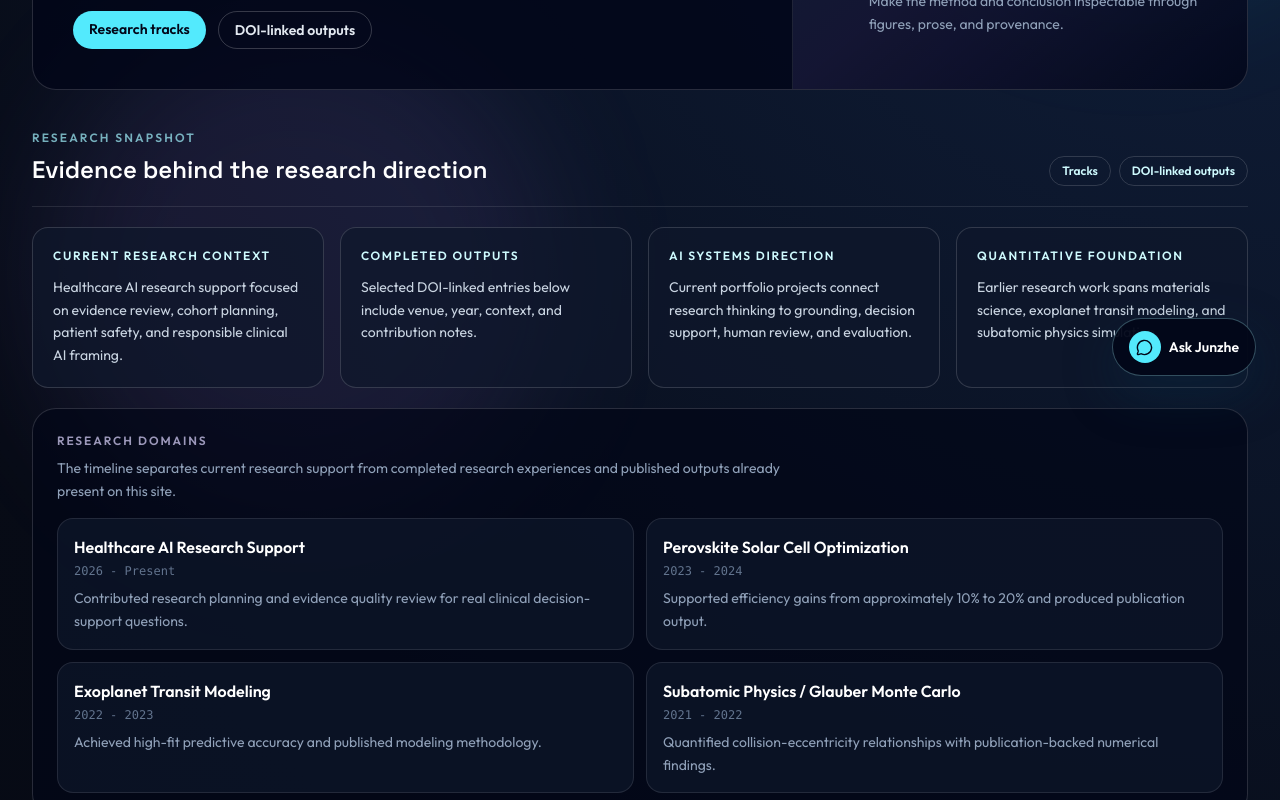
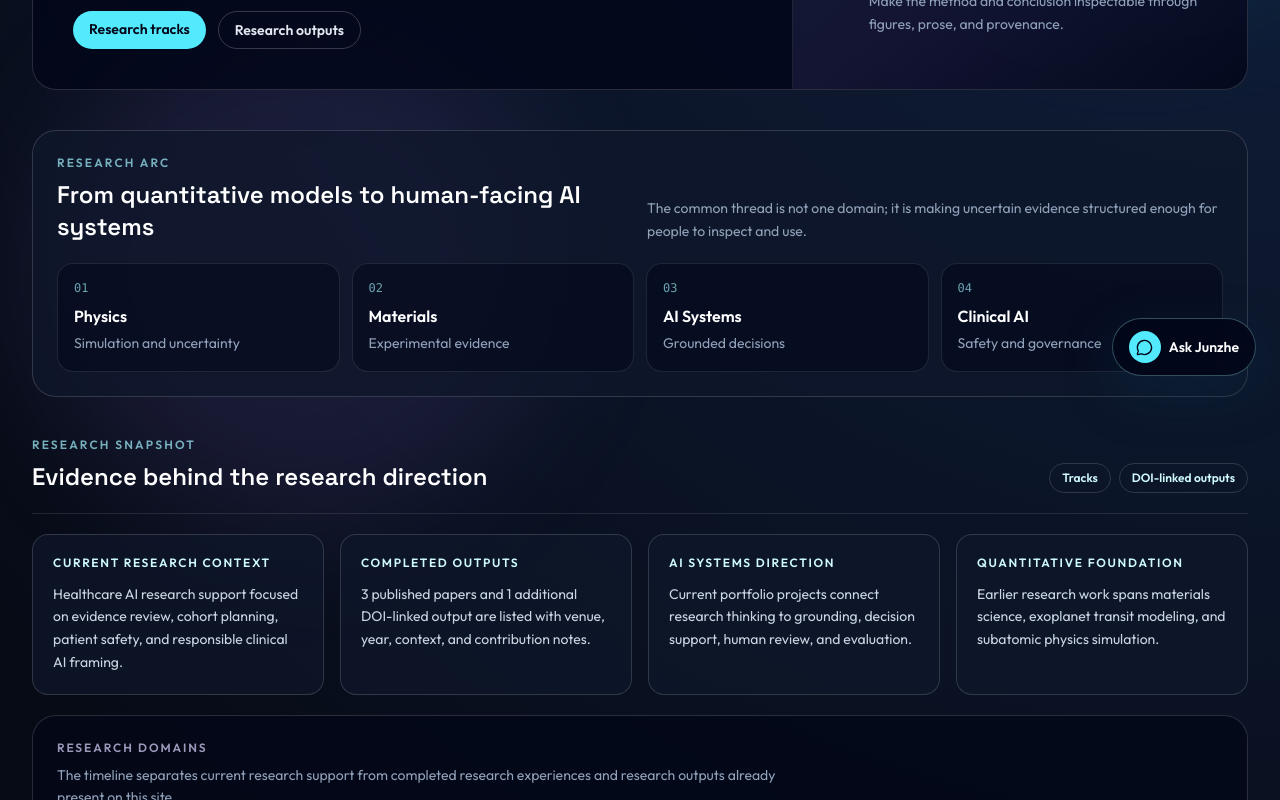
Before and after one commit to JunzheShi0702/personal-website, a React (Vite) app in the folder client/: page /research in a window 1280 px wide. Shown: the part 400-1200 px from the top of the page. Built offline with nearby package versions, Linux system fonts and the light colour scheme.

Commit message:
update layout

```diff
--- a/client/src/content/siteContent.ts
+++ b/client/src/content/siteContent.ts
@@ -18,6 +18,9 @@ export type Publication = {
   researchTrack: string
   link?: string
 }
+
+export const publishedPaperCount = 3
+export const additionalDoiOutputCount = 1
 
 export type ProjectLink = {
   label: string
@@ -50,7 +53,7 @@ export const homepagePathways = [
   {
     title: 'Projects',
     description:
-      'Inspect flagship AI systems, public evidence, and selected engineering experience.',
+      'Inspect featured AI systems, public evidence, and selected engineering experience.',
     to: '/projects',
   },
   {
@@ -70,7 +73,7 @@ export const homepagePathways = [
 export const flagshipProjects: FlagshipProject[] = [
   {
     title: 'Atlas',
-    eyebrow: 'Public demo + case study · Decision support',
+    eyebrow: 'Featured system · public demo and case study',
     summary:
       'AI-assisted course search and schedule planning with constraint-aware recommendations, auditability, and retrieval over JHU course data.',
     researchRelevance:
@@ -97,7 +100,7 @@ export const flagshipProjects: FlagshipProject[] = [
   },
   {
     title: 'LaunchStack',
-    eyebrow: 'Public flagship · Human-AI collaboration',
+    eyebrow: 'Featured system · Human-AI collaboration',
     summary:
       'Open-source founder knowledge graph and AI workflow platform for grounded answers, controlled rewriting, and research-to-campaign generation.',
     researchRelevance:
@@ -148,9 +151,9 @@ export const researchTracks: ResearchTrack[] = [
   {
     id: 'healthcare-ai',
     title: 'Healthcare AI Research Support',
-    period: '2026 - Present',
+    period: 'Current research support',
     question:
-      'Data Science for Psychiatry Lab: REACH-oriented cohort planning for thyroid hormone prescribing patterns in psychiatric contexts.',
+      'REACH-oriented cohort planning for thyroid hormone prescribing patterns in psychiatric contexts.',
     contribution:
       'Supported cohort planning and evidence review, with attention to patient safety, confounding factors, and responsible clinical AI use.',
     methods: [
@@ -175,7 +178,7 @@ export const researchTracks: ResearchTrack[] = [
       'Manuscript and review co-authoring',
     ],
     outcome:
-      'Supported efficiency gains from approximately 10% to 20% and produced publication output.',
+      'Supported device-performance interpretation, workflow refinement, and publication output.',
   },
   {
     id: 'exoplanet',
@@ -191,7 +194,7 @@ export const researchTracks: ResearchTrack[] = [
       'Visualization with Matplotlib',
     ],
     outcome:
-      'Achieved high-fit predictive accuracy and published modeling methodology.',
+      'Built curve-fitting and residual-analysis workflows for published modeling methodology.',
   },
   {
     id: 'subatomic',
@@ -204,7 +207,7 @@ export const researchTracks: ResearchTrack[] = [
     methods: [
       'ROOT on Ubuntu Linux',
       'Harmonic-level asymmetry optimization',
-      '10,000+ collision simulation analysis',
+      'Large-scale collision simulation analysis',
     ],
     outcome:
       'Quantified collision-eccentricity relationships with publication-backed numerical findings.',
--- a/client/src/features/assistant/ChatWidget.tsx
+++ b/client/src/features/assistant/ChatWidget.tsx
@@ -7,10 +7,10 @@ import remarkGfm from 'remark-gfm'
 import { useAssistant } from './useAssistant'
 
 const starterQuestions = [
-  'What projects has Junzhe built?',
-  'What are Junzhe’s research interests?',
-  'Tell me about Atlas.',
-  'What AI/ML experience does Junzhe have?',
+  'Show me Atlas evidence links.',
+  'What did Junzhe build in LaunchStack?',
+  'Which project links can I inspect?',
+  'How does research connect to the projects?',
   'How can I contact Junzhe?',
 ]
 
--- a/client/src/pages/ProjectsPage.tsx
+++ b/client/src/pages/ProjectsPage.tsx
@@ -37,7 +37,7 @@ export function ProjectsPage() {
           AI systems, engineering judgment, and evidence you can inspect.
         </h1>
         <p className="mt-5 max-w-3xl text-base leading-relaxed text-slate-300 md:text-lg">
-          Start with the flagship systems, then scan selected engineering
+          Start with the featured systems, then scan selected engineering
           experience that demonstrates implementation maturity and systems judgment.
         </p>
         <div className="mt-7 flex flex-wrap gap-3">
@@ -45,7 +45,7 @@ export function ProjectsPage() {
             href="#flagship"
             className="rounded-full bg-cyan-300 px-4 py-2 text-sm font-semibold text-slate-950 transition hover:bg-cyan-200"
           >
-            Flagship projects
+            Featured projects
           </a>
           <a
             href="#experience"
@@ -58,7 +58,7 @@ export function ProjectsPage() {
 
       <section id="flagship" className="space-y-5 scroll-mt-28">
         <SectionTitle
-          eyebrow="Flagship Projects"
+          eyebrow="Featured Projects"
           title="Built systems with visible evidence"
           subtitle="These are the strongest inspectable projects. Each card gives several ways to inspect the system before opening the full case study."
         />
--- a/client/src/pages/ResearchPage.tsx
+++ b/client/src/pages/ResearchPage.tsx
@@ -1,5 +1,10 @@
 import { ArrowUpRight } from 'lucide-react'
-import { publications, researchTracks } from '../content/siteContent'
+import {
+  additionalDoiOutputCount,
+  publications,
+  publishedPaperCount,
+  researchTracks,
+} from '../content/siteContent'
 
 const methodThreads = [
   {
@@ -25,7 +30,7 @@ const researchSnapshot = [
   {
     label: 'Completed outputs',
     value:
-      'Selected DOI-linked entries below include venue, year, context, and contribution notes.',
+      `${publishedPaperCount} published papers and ${additionalDoiOutputCount} additional DOI-linked output are listed with venue, year, context, and contribution notes.`,
   },
   {
     label: 'AI systems direction',
@@ -36,6 +41,25 @@ const researchSnapshot = [
     label: 'Quantitative foundation',
     value:
       'Earlier research work spans materials science, exoplanet transit modeling, and subatomic physics simulation.',
+  },
+]
+
+const researchArc = [
+  {
+    label: 'Physics',
+    detail: 'Simulation and uncertainty',
+  },
+  {
+    label: 'Materials',
+    detail: 'Experimental evidence',
+  },
+  {
+    label: 'AI Systems',
+    detail: 'Grounded decisions',
+  },
+  {
+    label: 'Clinical AI',
+    detail: 'Safety and governance',
   },
 ]
 
@@ -68,7 +92,7 @@ export function ResearchPage() {
                 href="#publications"
                 className="rounded-full border border-white/20 px-4 py-2 text-sm font-semibold text-slate-200 transition hover:border-cyan-200/60 hover:text-white"
               >
-                DOI-linked outputs
+                Research outputs
               </a>
             </nav>
           </div>
@@ -93,6 +117,39 @@ export function ResearchPage() {
               ))}
             </div>
           </div>
+        </div>
+      </section>
+
+      <section className="rounded-3xl border border-white/15 bg-slate-900/70 p-5 md:p-6">
+        <div className="flex flex-col gap-3 md:flex-row md:items-end md:justify-between">
+          <div>
+            <p className="text-xs font-semibold uppercase tracking-[0.18em] text-cyan-200/70">
+              Research arc
+            </p>
+            <h2 className="mt-2 text-2xl font-semibold text-white">
+              From quantitative models to human-facing AI systems
+            </h2>
+          </div>
+          <p className="max-w-xl text-sm leading-relaxed text-slate-400">
+            The common thread is not one domain; it is making uncertain evidence
+            structured enough for people to inspect and use.
+          </p>
+        </div>
+        <div className="mt-5 grid gap-3 md:grid-cols-4">
+          {researchArc.map((item, index) => (
+            <article
+              key={item.label}
+              className="rounded-2xl border border-white/10 bg-slate-950/45 p-4"
+            >
+              <p className="font-mono text-xs text-cyan-200/65">
+                {String(index + 1).padStart(2, '0')}
+              </p>
+              <p className="mt-2 font-semibold text-white">{item.label}</p>
+              <p className="mt-1 text-sm leading-relaxed text-slate-400">
+                {item.detail}
+              </p>
+            </article>
+          ))}
         </div>
       </section>
 
@@ -144,7 +201,7 @@ export function ResearchPage() {
           </p>
           <p className="mt-2 max-w-3xl text-sm leading-relaxed text-slate-400">
             The timeline separates current research support from completed
-            research experiences and published outputs already present on this site.
+            research experiences and research outputs already present on this site.
           </p>
           <div className="mt-4 grid gap-3 md:grid-cols-2">
             {researchTracks.map((track) => (
@@ -244,14 +301,16 @@ export function ResearchPage() {
       <section id="publications" className="scroll-mt-28">
         <div className="border-b border-white/10 pb-5">
           <p className="text-xs font-semibold uppercase tracking-[0.18em] text-violet-200/70">
-            Selected DOI-linked outputs
+            Selected research outputs
           </p>
           <h2 className="mt-2 text-2xl font-semibold text-white">
-            Research outputs connected to the work
+            {publishedPaperCount} published papers + {additionalDoiOutputCount} additional DOI-linked output
           </h2>
           <p className="mt-2 max-w-3xl text-sm leading-relaxed text-slate-400">
             Work across materials science, computational physics, and astronomy,
             presented with DOI links, research context, and contribution notes.
+            The homepage counts only the three published papers; this list also
+            includes one DOI-linked output that is not counted as a published paper.
           </p>
         </div>
 
@@ -300,7 +359,7 @@ export function ResearchPage() {
                   aria-label={`Open ${paper.title}`}
                   className="inline-flex items-center gap-1 text-sm font-semibold text-cyan-100 transition hover:text-white"
                 >
-                  Open paper
+                  Open DOI
                   <ArrowUpRight className="h-4 w-4" />
                 </a>
               ) : null}
```
Also changed, not shown: client/src/pages/AtlasCaseStudyPage.tsx (+25 -4 lines), client/src/pages/HomePage.tsx (+12 -12 lines), client/src/pages/PdrCaseStudyPage.tsx (+25 -3 lines), 2 other files (tests, documents, lock files or other folders).
